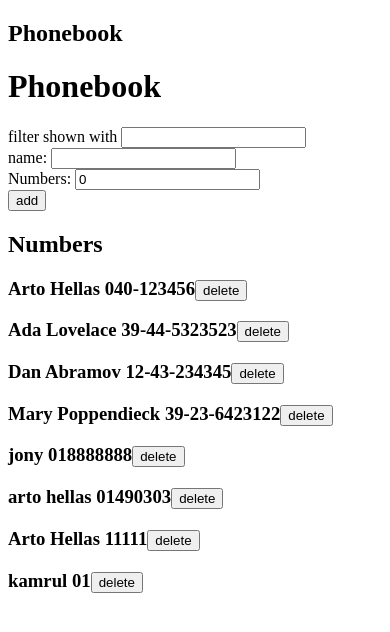
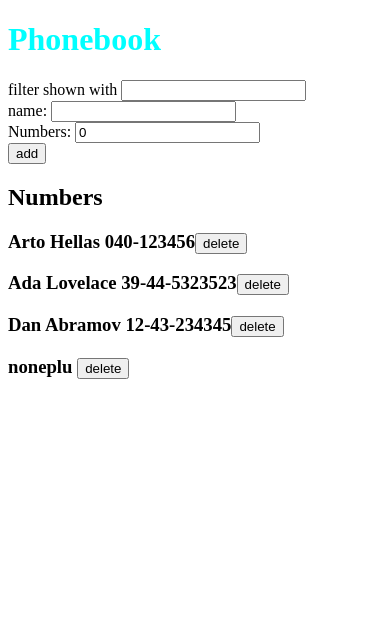
Before and after one commit to Kamrulislam7/fullstackopen, a React (Vite) app in the folder part2/phonebook/: page / in a window 390 px wide. Shown: the top 632 px of the page. Built offline with nearby package versions, Linux system fonts and the light colour scheme; data requests are answered from the project's data file.

Commit message:
phonebook_2.16_2.17

```diff
--- a/part2/phonebook/db.json
+++ b/part2/phonebook/db.json
@@ -14,35 +14,6 @@
       "name": "Dan Abramov",
       "number": "12-43-234345",
       "id": "3"
-    },
-    {
-      "name": "Mary Poppendieck",
-      "number": "39-23-6423122",
-      "id": "4"
-    },
-    {
-      "name": "jony",
-      "number": "018888888",
-      "important": false,
-      "id": "LTYiU6I70ak"
-    },
-    {
-      "name": "arto hellas",
-      "number": "01490303",
-      "important": true,
-      "id": "HylJ7YjN3Kw"
-    },
-    {
-      "name": "Arto Hellas ",
-      "number": "11111",
-      "important": false,
-      "id": "yBGkF2-a10w"
-    },
-    {
-      "name": "kamrul",
-      "number": "01",
-      "important": false,
-      "id": "a7YssAaaBHE"
     }
   ],
   "$schema": "./node_modules/json-server/schema.json"
--- a/part2/phonebook/src/App.jsx
+++ b/part2/phonebook/src/App.jsx
@@ -7,32 +7,51 @@ const App = () => {
   const [newName, setNewName] = useState("");
   const [newNumber, setNewNumber] = useState(0);
   const [filter, setFilter] = useState("");
+  const [notification, setNotification] = useState({
+    message: null,
+    type: "success",
+  });
 
   useEffect(() => {
+    const nonExistiong = { name: "noneplu", id: 5, pnone: 1231 };
     phoneBook.getAll().then((response) => {
       console.log("promise fulfilled");
-      setPersons(response.data);
+      setPersons(response.data.concat(nonExistiong));
     });
   }, []);
-  console.log("render", persons.length, "notes");
 
   const personsToShow = persons.filter((person) =>
     person.name?.toLowerCase().includes(filter?.toLowerCase()),
   );
 
   const deletePerson = (id, name) => {
-    const confirmDelete = window.confirm(`Delete ${name}?`);
+    if (window.confirm(`Delete ${name}?`)) {
+      phoneBook
+        .remove(id)
+        .then(() => {
+          setPersons(persons.filter((person) => person.id !== id));
+        })
+        .catch(() => {
+          setNotification({
+            message: `Information of ${name} has already been removed from server`,
+            type: "error",
+          });
 
-    if (confirmDelete) {
-      phoneBook.remove(id).then(() => {
-        setPersons(persons.filter((person) => person.id !== id));
-      });
+          setTimeout(() => {
+            setNotification({
+              message: null,
+              type: "error",
+            });
+          }, 5000);
+
+          setPersons(persons.filter((person) => person.id !== id));
+        });
     }
   };
   return (
     <div>
-      <h2>Phonebook</h2>
       <h1>Phonebook</h1>
+      <Notification notification={notification} />
       <Filter filter={filter} setFilter={setFilter} />
 
       <Form
@@ -42,6 +61,7 @@ const App = () => {
         setNewName={setNewName}
         setNewNumber={setNewNumber}
         setPersons={setPersons}
+        setNotification={setNotification}
       />
       <h2>Numbers </h2>
       {personsToShow.map((person) => (
@@ -73,6 +93,7 @@ const Form = ({
   setNewName,
   setNewNumber,
   setPersons,
+  setNotification,
 }) => {
   const handelName = (e) => {
     setNewName(e.target.value);
@@ -118,6 +139,25 @@ const Form = ({
           number: newNumber,
         };
 
+        // phoneBook
+        //   .update(existingPerson.id, changedPerson)
+        //   .then((returnedPerson) => {
+        //     setPersons(
+        //       persons.map((person) =>
+        //         person.id !== existingPerson.id ? person : returnedPerson,
+        //       ),
+        //     );
+
+        //     setMessage(`Updated ${changedPerson.name}`);
+
+        //     setTimeout(() => {
+        //       setMessage(null);
+        //     }, 5000);
+
+        //     setNewName("");
+        //     setNewNumber("");
+        //   });
+
         phoneBook
           .update(existingPerson.id, changedPerson)
           .then((returnedPerson) => {
@@ -127,8 +167,34 @@ const Form = ({
               ),
             );
 
-            setNewName("");
-            setNewNumber("");
+            setNotification({
+              message: `Updated ${returnedPerson.name}`,
+              type: "success",
+            });
+
+            setTimeout(() => {
+              setNotification({
+                message: null,
+                type: "success",
+              });
+            }, 5000);
+          })
+          .catch(() => {
+            setNotification({
+              message: `Information of ${existingPerson.name} has already been removed from server`,
+              type: "error",
+            });
+
+            setTimeout(() => {
+              setNotification({
+                message: null,
+                type: "error",
+              });
+            }, 5000);
+
+            setPersons(
+              persons.filter((person) => person.id !== existingPerson.id),
+            );
           });
       }
 
@@ -142,6 +208,18 @@ const Form = ({
 
     phoneBook.create(newPerson).then((returnedPerson) => {
       setPersons(persons.concat(returnedPerson));
+
+      setNotification({
+        message: `Added ${newPerson.name}`,
+        type: "success",
+      });
+
+      setTimeout(() => {
+        setNotification({
+          message: null,
+          type: "success",
+        });
+      }, 5000);
       setNewName("");
       setNewNumber("");
     });
@@ -172,3 +250,11 @@ const Person = ({ person, deletePerson }) => {
     </h3>
   );
 };
+
+const Notification = ({ notification }) => {
+  if (notification.message === null) {
+    return null;
+  }
+
+  return <div className={notification.type}>{notification.message}</div>;
+};
--- /dev/null
+++ b/part2/phonebook/src/index.css
@@ -0,0 +1,23 @@
+h1 {
+  color: aqua;
+}
+
+.success {
+  color: green;
+  background: lightgray;
+  border: 2px solid green;
+  padding: 10px;
+  margin-bottom: 15px;
+  border-radius: 5px;
+  font-size: 18px;
+}
+
+.error {
+  color: red;
+  background: lightgray;
+  border: 2px solid red;
+  padding: 10px;
+  margin-bottom: 15px;
+  border-radius: 5px;
+  font-size: 18px;
+}
--- a/part2/phonebook/src/main.jsx
+++ b/part2/phonebook/src/main.jsx
@@ -1,5 +1,6 @@
 import { StrictMode } from "react";
 import { createRoot } from "react-dom/client";
+import "./index.css";
 import App from "./App.jsx";
 
 createRoot(document.getElementById("root")).render(
--- a/part2/phonebook/src/services/persons.js
+++ b/part2/phonebook/src/services/persons.js
@@ -14,6 +14,7 @@ const update = (id, newObject) => {
 };
 
 const remove = (id) => {
+  console.log(id);
   return axios.delete(`${baseUrl}/${id}`);
 };
 
```
